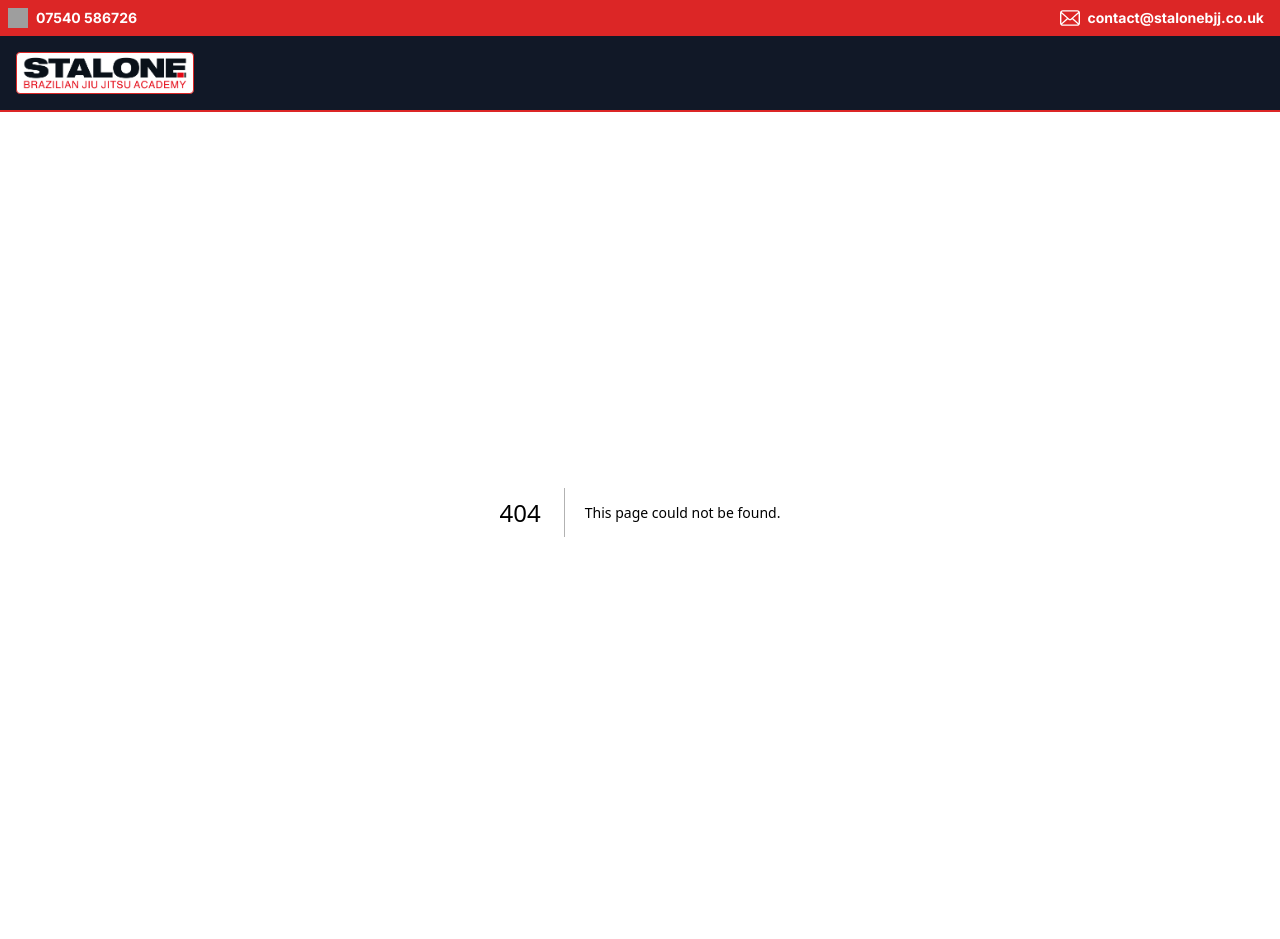
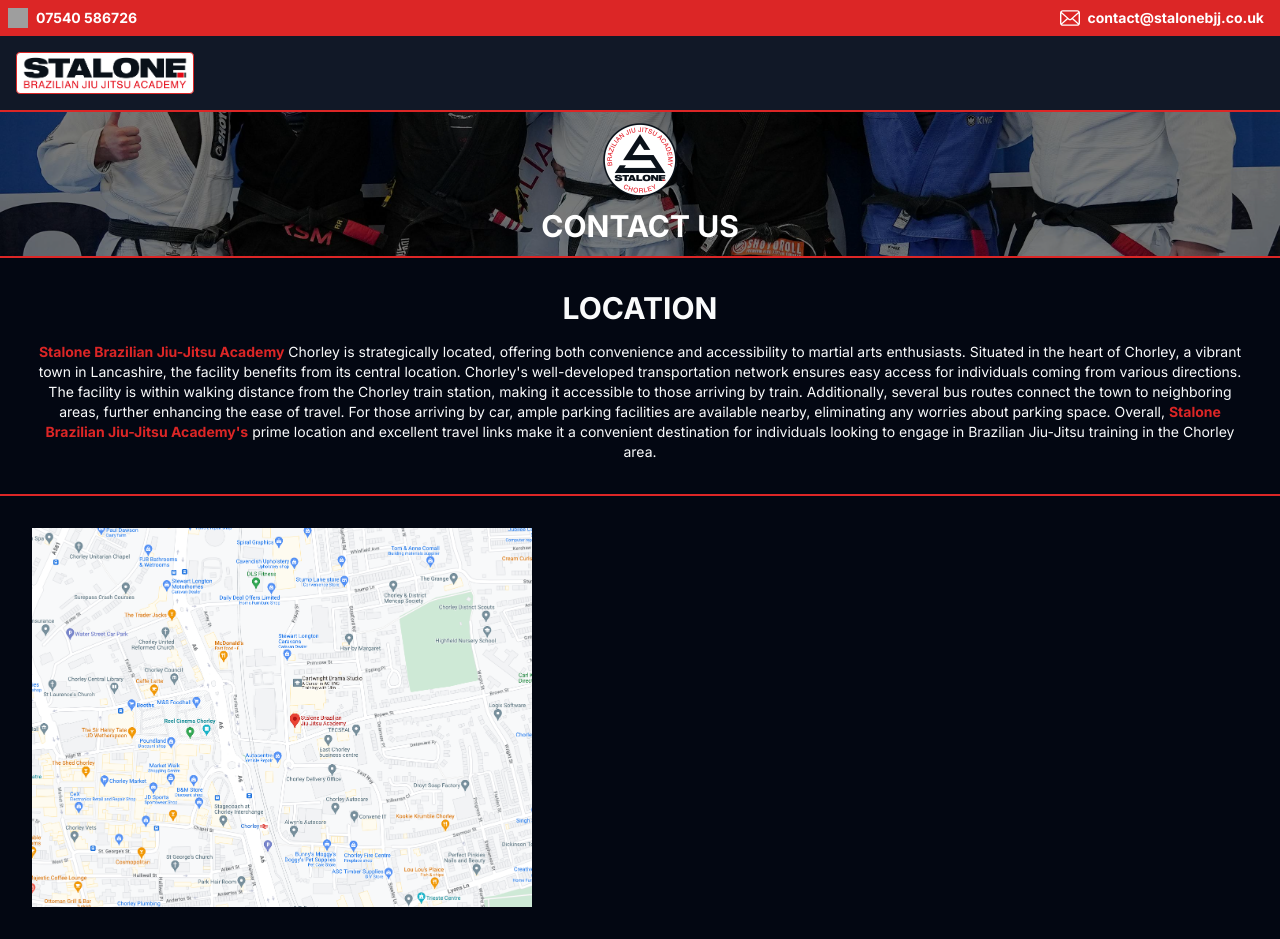
Before and after one commit to Stalone-BJJ/nextjs-website, a Next.js app: page /contact-us in a window 1280 px wide. Before the commit this address had no page. Before the commit the page ends 912 px from the top, so only its background shows below. Built offline with nearby package versions, Linux system fonts and the light colour scheme; grey boxes are pictures that could not be loaded.

Commit message:
center text around site and started work on contact us page

```diff
--- /dev/null
+++ b/src/app/contact-us/page.tsx
@@ -0,0 +1,18 @@
+import { Metadata } from "next/types";
+import Hero from "@/components/contact-us/Hero";
+import UnderHero from "@/components/contact-us/UnderHero";
+
+export const metadata: Metadata = {
+  title: "Contact Us",
+  description:
+    "Contact Us - Stalone BJJ - Brazilian Jiu-Jitsu in Chorley, Lancashire",
+};
+
+export default function AboutUs() {
+  return (
+    <main className="flex min-h-screen flex-col items-center">
+      <Hero />
+      <UnderHero />
+    </main>
+  );
+}
--- /dev/null
+++ b/src/components/contact-us/Hero.tsx
@@ -0,0 +1,27 @@
+import Image from "next/image";
+
+export default function Hero() {
+  return (
+    <>
+      <div className="absolute h-36 w-full">
+        <Image
+          alt="Stalone BJJ logo"
+          className="object-cover w-full h-full"
+          fill
+          src="/professors.jpg"
+        />
+      </div>
+      <div className="absolute h-36 w-full opacity-50 bg-black"></div>
+      <div className="relative h-36 flex flex-col items-center w-full">
+        <Image
+          alt="Stalone BJJ logo"
+          className="mt-2"
+          height={80}
+          src="/thumbnail_stalone-logo-1.png"
+          width={80}
+        />
+        <h1 className="text-3xl font-bold text-white mt-2">CONTACT US</h1>
+      </div>
+    </>
+  );
+}
--- /dev/null
+++ b/src/components/contact-us/UnderHero.tsx
@@ -0,0 +1,51 @@
+import Image from "next/image";
+
+export default function UnderHero() {
+  return (
+    <>
+      <section className="border-t-2 border-red-600 w-full p-8 container mx-auto">
+        <div className="space-y-4">
+          <h2 className="text-3xl font-bold text-center">LOCATION</h2>
+          <p className="text-sm text-center">
+            <span className="font-bold text-red-600">
+              Stalone Brazilian Jiu-Jitsu Academy
+            </span>{" "}
+            Chorley is strategically located, offering both convenience and
+            accessibility to martial arts enthusiasts. Situated in the heart of
+            Chorley, a vibrant town in Lancashire, the facility benefits from
+            its central location. Chorley&apos;s well-developed transportation
+            network ensures easy access for individuals coming from various
+            directions. The facility is within walking distance from the Chorley
+            train station, making it accessible to those arriving by train.
+            Additionally, several bus routes connect the town to neighboring
+            areas, further enhancing the ease of travel. For those arriving by
+            car, ample parking facilities are available nearby, eliminating any
+            worries about parking space. Overall,{" "}
+            <span className="font-bold text-red-600">
+              Stalone Brazilian Jiu-Jitsu Academy&apos;s
+            </span>{" "}
+            prime location and excellent travel links make it a convenient
+            destination for individuals looking to engage in Brazilian Jiu-Jitsu
+            training in the Chorley area.
+          </p>
+        </div>
+      </section>
+      <section className="border-t-2 border-red-600 w-full p-8 container mx-auto">
+        <div className="flex space-between">
+          <div>
+            <Image
+              alt="Stalone BJJ Map - Link to Google Maps"
+              width={500}
+              height={500}
+              src="/map.jpg"
+            />
+          </div>
+        </div>
+      </section>
+    </>
+  );
+}
+
+//  <span className="font-bold text-red-600">
+// Stalone Brazilian Jiu-Jitsu Academy
+// </span>{" "}
--- a/src/components/home/MeetTheTeam/card.tsx
+++ b/src/components/home/MeetTheTeam/card.tsx
@@ -19,7 +19,7 @@
       />
       <h3 className="text-lg text-center text-red-600 font-bold">{name}</h3>
       <h4>{belt}</h4>
-      <p className="text-sm m-2">{description}</p>
+      <p className="text-sm m-2 text-center">{description}</p>
     </>
   );
 }
--- a/src/components/home/OurSchool.tsx
+++ b/src/components/home/OurSchool.tsx
@@ -6,7 +6,7 @@
       <div className="flex flex-col items-center">
         <h3 className="text-2xl font-bold text-white">OUR SCHOOL</h3>
       </div>
-      <p className="px-4 pt-2 text-md text-white">
+      <p className="px-4 pt-2 text-md text-white text-center">
         Previously{" "}
         <span className="text-red-600 font-bold">Gracie Barra Chorley</span>
         <span className="text-red-600">,</span> we want our school to be a
```
Also changed, not shown: public/map.jpg (added).
